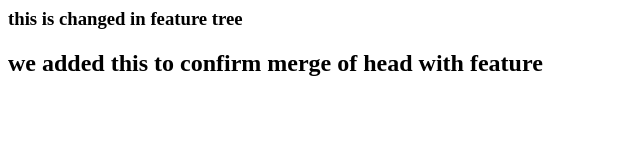
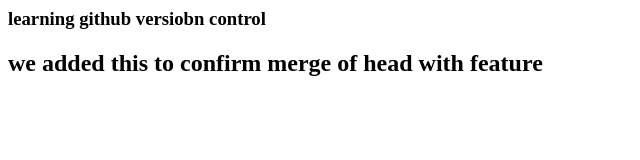
Before and after one commit to gedyeyasu/harvard_CS50, a plain HTML site: page index.html in a window 1280 px wide. Shown: the full height of the page, 0-640 px from the left. Drawn offline with Linux system fonts and the light colour scheme.

Commit message:
edited again

```diff
--- a/index.html
+++ b/index.html
@@ -8,7 +8,7 @@
 
 <body>
 
-<h3> this is changed in feature tree </h3>
+<h3> learning github versiobn control </h3>
 <H2> we added this to confirm merge of head with feature </h2>
 </body
 
```
